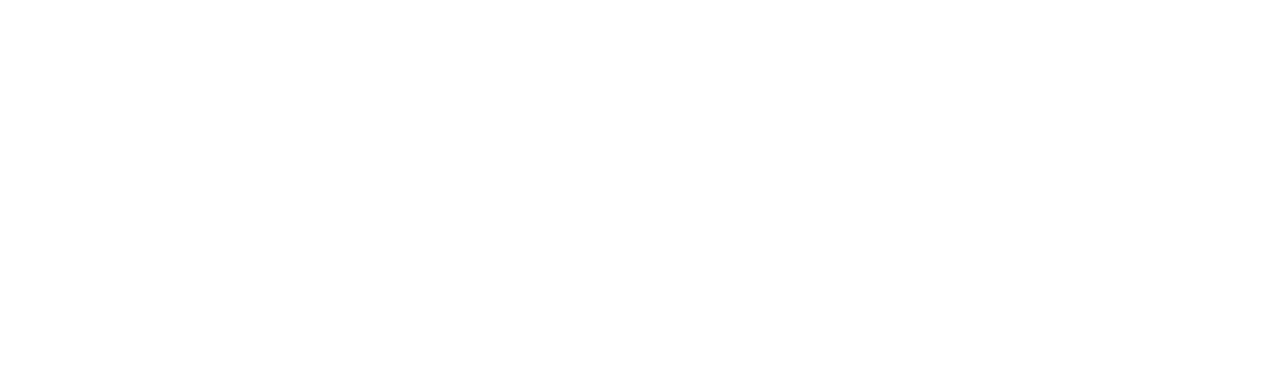
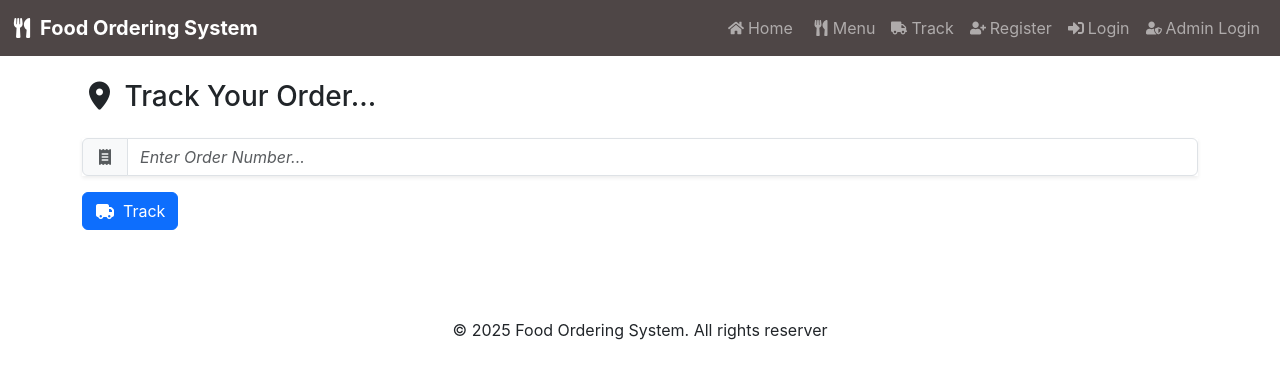
Before and after one commit to atul3416/food-ordering, a React (Create React App) app in the folder frontend/: page /track in a window 1280 px wide. Before the commit this address had no page. Shown: the top 378 px of the page. Built offline with nearby package versions, Linux system fonts and the light colour scheme.

Commit message:
create Tracking page

```diff
--- a/frontend/src/App.js
+++ b/frontend/src/App.js
@@ -32,6 +32,7 @@
 import { WishlistProvider } from './context/WishlistContext';
 import Foodlist from './pages/Foodlist';
 import Wishlist from './pages/Wishlist';
+import TrackOrder from './pages/TrackOrder';
 function App() {
   return (
     <WishlistProvider>
@@ -74,6 +75,8 @@
             <Route path='manage-users/' element={<ManageUsers />}></Route>
             <Route path='food-menu/' element={<Foodlist />}></Route>
             <Route path='wishlist/' element={<Wishlist />}></Route>
+            <Route path='track/' element={<TrackOrder />}></Route>
+            <Route path='track-order/:paramOrderNumber/' element={<TrackOrder />}></Route>
 
           </Route>
         </Routes>
--- a/frontend/src/components/PublicLayout.js
+++ b/frontend/src/components/PublicLayout.js
@@ -53,7 +53,7 @@
 
   return (
     <div>
-      <nav className="navbar navbar-expand-lg navbar-dark sticky-top" style={{ backgroundColor: "rgba(11, 4, 4, 0.76)" }}>
+      <nav className="navbar navbar-expand-lg navbar-dark sticky-top " >
         <div className="container-fluid">
           <Link className="navbar-brand fw-bold" to="#"><FaUtensils className='me-2' /> Food Ordering System</Link>
           <button className="navbar-toggler" type="button" data-bs-toggle="collapse" data-bs-target="#navbarSupportedContent">
@@ -68,7 +68,7 @@
                 <Link className="nav-link" to="/food-menu"><FaUtensils className='me-1' /> Menu</Link>
               </li>
               <li className="nav-item">
-                <Link className="nav-link" to="#"><FaTruck className='me-1' /> Track</Link>
+                <Link className="nav-link" to="/track"><FaTruck className='me-1' /> Track</Link>
               </li>
 
               {!isLoggedIn ? (
--- a/frontend/src/pages/MyOrders.js
+++ b/frontend/src/pages/MyOrders.js
@@ -52,7 +52,7 @@
                                 </div>
 
                                 <div className='mt-3 mt-md-0'>
-                                    <Link className='btn btn-outline-secondary btn-sm me-2'>
+                                    <Link to={`/track-order/${order.order_number}`} className='btn btn-outline-secondary btn-sm me-2'>
                                         <FaMapMarkedAlt/> Track
                                     </Link>
                                     <Link to={`/order-details/${order.order_number}`} className='btn btn-outline-primary btn-sm me-2'>
--- /dev/null
+++ b/frontend/src/pages/TrackOrder.js
@@ -0,0 +1,106 @@
+import React, { useEffect, useState } from 'react'
+import { FaHome, FaPlus, FaSignInAlt, FaTruck, FaUserPlus, FaUserShield, FaUtensils } from 'react-icons/fa'
+import { useParams } from 'react-router-dom'
+import PublicLayout from '../components/PublicLayout'
+import '../styles/track.css'
+import { toast, ToastContainer } from 'react-toastify'
+import 'react-toastify/dist/ReactToastify.css'
+
+const TrackOrder = () => {
+    const [orderNumber, setOrderNumber] = useState('');
+    const [trackingData, settrackingData] = useState([]);
+
+    const { paramOrderNumber } = useParams();
+    useEffect(() => {
+        if (paramOrderNumber) {
+            setOrderNumber(paramOrderNumber);
+            handelTrack(paramOrderNumber);
+        }
+    }, [paramOrderNumber]);
+
+
+    const handelTrack = async (order_number) => {
+        try {
+            const response = await fetch(`http://127.0.0.1:8000/api/track_order/${order_number}`)
+            if (response.ok) {
+                const data = await response.json();
+                settrackingData(data);
+
+            }
+            else {
+
+                toast.error("Order not found or not placed yet.")
+            }
+        }
+        catch (error) {
+
+            toast.error("something went wrong")
+        }
+    }
+    return (
+        <PublicLayout>
+            <div className='container mt-4'>
+
+                <h3 className='mb-4'><i className='fas fa-map-marker-alt'></i> Track Your Order...</h3>
+                <div className='input-group mb-3 shadow-sm'>
+                    <span className='input-group-text'><i className='fas fa-receipt text-muted'></i></span>
+                    <input type='text'
+                        className='form-control'
+                        placeholder='Enter Order Number...'
+                        value={orderNumber}
+                        onChange={(e) => setOrderNumber(e.target.value)}
+                    />
+                </div>
+
+                <button onClick={() => handelTrack(orderNumber)} className='btn btn-primary mb-4'>
+                    <i className='fas fa-truck me-2'></i>Track
+                </button>
+
+                {trackingData.length > 0 && (
+                    <div className='card p-4 shadow-sm rounded-4 border-0'>
+                        <h5 className='mb-4 text-primary'><i className='fas fa-stream me-1'></i>Order Status Timeline</h5>
+                        <div className='d-flex justify-content-between align-items-center mb-5 px-2 position-relative'>
+                            <div className='timeline-line'>
+
+                            </div>
+                            {trackingData.map((entry, index) => (
+                                <div key={index} className='text-center timeline-step '>
+                                    <div className='icon text-white mx-auto mb-2 '>
+                                        <i className='fas fa-check'></i>
+                                    </div>
+                                    <small className='fw-bold d-block'>
+                                        {entry.status}
+                                    </small>
+                                    <small className='text-muted'>
+                                        {new Date(entry.status_date).toLocaleString()}
+                                    </small>
+                                </div>
+                            ))}
+                        </div>
+                        <h5 className='mb-2'>Detailed History</h5>
+                        <ul className='list-group '>
+                            {trackingData.map((entry, index) => (
+                                <li key={index} className='list-group-item'>
+                                    <span className='badge text-dark me-2'>{entry.status}</span>
+                                   <small className='text-muted'>
+                                     {new Date(entry.status_date).toLocaleString()}
+                                    </small>
+                                    {entry.order_cancelled_by_user && (
+                                        <span className='badge ms-2'>"Cancelled by User"</span>
+                                    )}
+                                </li>
+                            ))}
+
+                        </ul>
+                    </div>
+                )}
+
+
+            </div>
+
+            <ToastContainer autoClose={2000} />
+        </PublicLayout>
+    )
+}
+
+export default TrackOrder
--- a/frontend/src/styles/layout.css
+++ b/frontend/src/styles/layout.css
@@ -5,7 +5,11 @@
 
 }
 .navbar{
-  background-color: azure;
+   background-color: rgb(78, 70, 70);
+    /* background-color: rgba(11, 4, 4, 0.76); */
+
+   overflow: hidden;
+
 }
 .navbar-brand:hover{
     color: #ffc107 !important ;
--- /dev/null
+++ b/frontend/src/styles/track.css
@@ -0,0 +1,24 @@
+.icon{
+    width: 50px;
+    aspect-ratio: 1/1;
+    background-color: rgb(55, 101, 55);
+    font-size: 20px;
+    text-align: center;
+    border-radius: 50%;
+    line-height: 48px;
+
+}
+
+.timeline-line{
+    position:absolute;
+    top:24px;
+    height:2px;
+    left:0px;
+    right:0px;
+    background-color: #7e8e9d;
+    z-index:0;
+}
+
+.timeline-step{
+    z-index:1;
+}
```
Also changed, not shown: 2 other files (tests, documents, lock files or other folders).
